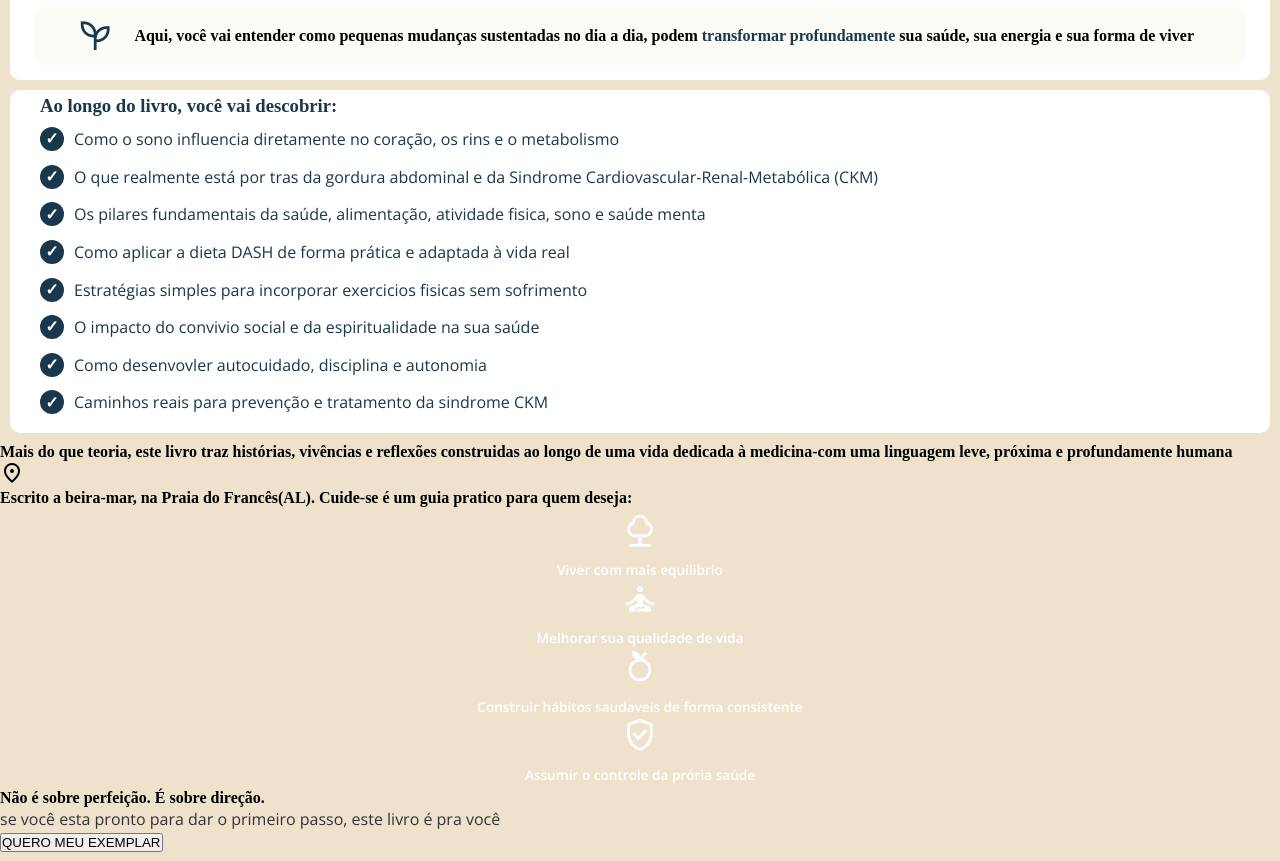
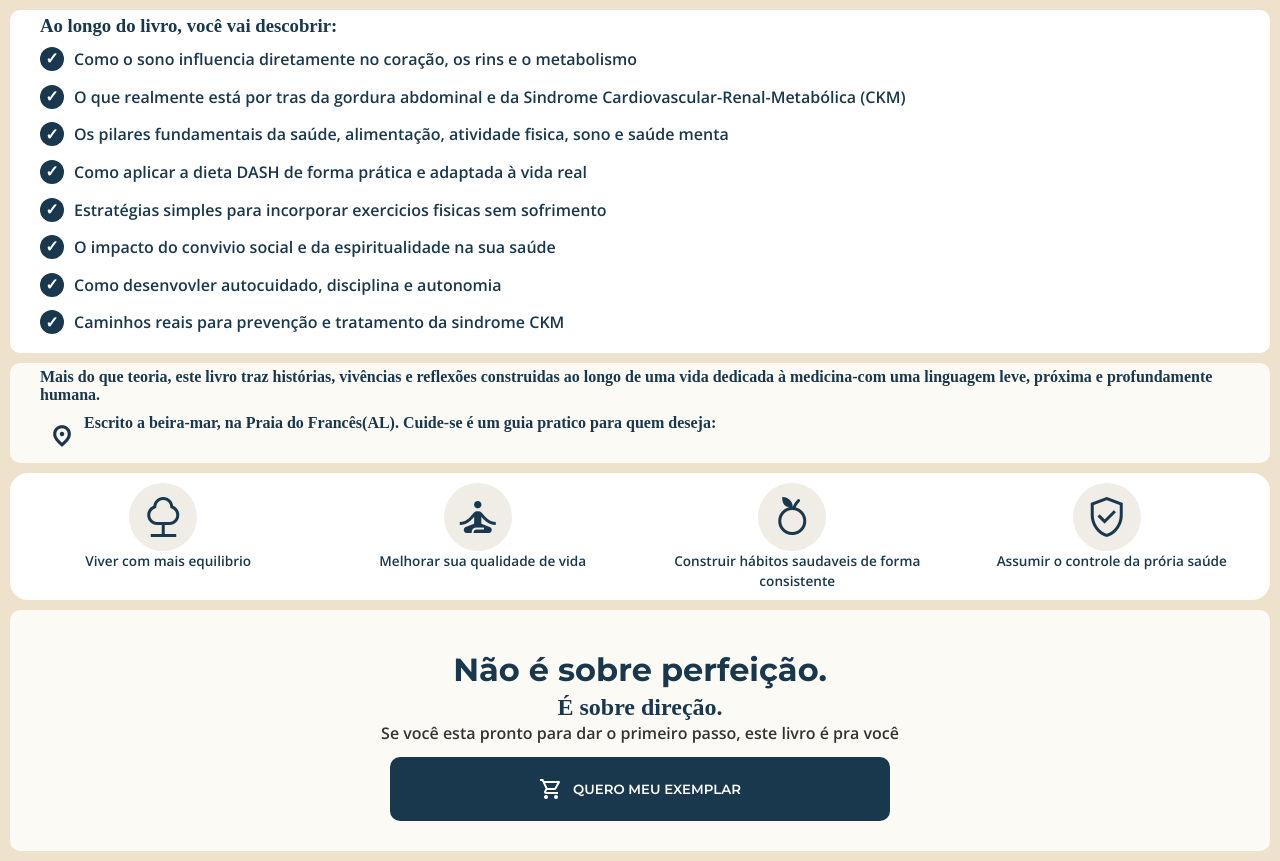
Before and after one commit to Nicolasdev25/landing-page-dr-luis-cuide-se, a plain HTML site: page index.html in a window 1280 px wide. Shown: the part 684-1545 px from the top of the page. Drawn offline with nearby package versions, Linux system fonts and the light colour scheme.

Commit message:
feat: terminar seção footer, estilizar itens, ajustar cores

```diff
--- a/index.html
+++ b/index.html
@@ -32,7 +32,7 @@
         <div class="hero-description">
           <h2 class="hero-sub-title">Visão geral do livro</h2>
           <p>Você nao precisa de mais informação.</p>
-          <p>Você Precisa <strong>mudar o rumo da sua vida</strong></p>
+          <p>Você Precisa <strong>mudar o rumo da sua vida.</strong></p>
         </div>
 
         <button class="btn-buy-book">
@@ -114,34 +114,33 @@
         <li>Caminhos reais para prevenção e tratamento da sindrome CKM</li>
       </ul>
     </section>
-    <seciton class="localization">
 
+    <section class="localization">
       <div class="book-written">
         <h4>
           Mais do que teoria, este livro traz histórias, vivências e reflexões
           construidas ao longo de uma vida dedicada à medicina-com uma linguagem
-          leve, próxima e profundamente humana
+          leve, próxima e profundamente humana.
         </h4>
       </div>
-
-      <div class="localization-icon">
+      <div class="description-localization">
         <span class="material-symbols-outlined icon-health"> location_on </span>
         <h4>
           Escrito a beira-mar, na Praia do Francês(AL). Cuide-se é um guia
           pratico para quem deseja:
         </h4>
-        <div class="general-icon"></div>
-    </seciton>
+      </div>
+    </section>
 
     <section class="new-benefctis">
 
-      <div class="card">
+      <div class="card-beneficts">
         <span class="material-symbols-outlined icon-health"> nature </span>
         <card class="card-descrition">
           <p>Viver com mais equilibrio</p>
         </card>
       </div>
-      <div class="card">
+      <div class="card-beneficts">
         <span class="material-symbols-outlined icon-health">
           self_improvement
         </span>
@@ -149,13 +148,13 @@
           <p>Melhorar sua qualidade de vida</p>
         </div>
       </div>
-      <div class="card">
+      <div class="card-beneficts">
         <span class="material-symbols-outlined icon-health"> nutrition </span>
         <div class="card-descrition">
           <p>Construir hábitos saudaveis de forma consistente</p>
         </div>
       </div>
-      <div class="card">
+      <div class="card-beneficts">
         <span class="material-symbols-outlined icon-health">
           verified_user
         </span>
@@ -167,11 +166,16 @@
     </section>
 
     <footer>
-      <h4>Não é sobre perfeição. É sobre direção.</h4>
+      <h2>Não é sobre perfeição.</h2>
+      <h3>É sobre direção.</h3>
       <p>
-        se você esta pronto para dar o primeiro passo, este livro é pra você
+        Se você esta pronto para dar o primeiro passo, este livro é pra você
       </p>
-      <button class="btn-buy-2">QUERO MEU EXEMPLAR</button>
+      <button class="btn-buy-2">
+        <span class="material-symbols-outlined">
+        shopping_cart
+        </span>QUERO MEU EXEMPLAR
+      </button>
     </footer>
   </body>
 </html>
--- a/style.css
+++ b/style.css
@@ -10,23 +10,23 @@
   --text-color: #333333;
   --accent-green: #5f8a7e;
   --branco: #ffffff;
+  --bg-icon: #f0ece6;
 }
 body {
-  background-color: #EFE2CC;
-
+  background-color: #efe2cc;
 }
 
-section{
+section {
   padding: 5px;
 }
 
-
 strong {
   color: var(--primary-blue);
+  font-weight: bold;
 }
 
-h2,h4
-.cta-button {
+h2,
+h4 .cta-button {
   font-family: "Montserrat", sans-serif;
 }
 
@@ -65,12 +65,12 @@ li {
   background-size: cover;
   background-position: center top;
   width: 100%;
-  min-height: 530px;
+  min-height: 450px;
   background-repeat: no-repeat;
 }
 
 .hero-title {
-  font-size: 3rem;
+  font-size: 2.7rem;
   font-family: "Permanent Marker", cursive;
   font-weight: bold;
   font-style: normal;
@@ -80,7 +80,7 @@ li {
   align-items: center;
 }
 .hero-paragraph {
-  font-size: 1rem;
+  font-size: 0.8rem;
   color: var(--primary-blue);
   font-weight: bold;
   text-align: center;
@@ -96,8 +96,9 @@ li {
   font-size: 1rem;
   max-width: 250px;
   text-align: left;
-  padding-bottom: 10px;
+  padding-bottom: 5px;
   color: black;
+  font-weight: bold;
 }
 
 .btn-buy-book {
@@ -105,6 +106,7 @@ li {
   align-items: center;
   justify-content: center;
   width: fit-content;
+  gap: 10px;
   max-width: 330px;
   color: var(--branco);
   background-color: var(--primary-blue);
@@ -114,7 +116,7 @@ li {
   font-family: "Montserrat", sans-serif;
 }
 
-.hightlight{
+.hightlight {
   background-color: var(--primary-blue);
   display: flex;
   align-items: flex-start;
@@ -124,43 +126,41 @@ li {
   margin: -28px auto 10px;
   padding: 10px;
   border-radius: 18px;
-
 }
-.card{
+.card {
   flex: 1;
   text-align: center;
 }
 
-.card .icon-health{
+.card .icon-health {
   color: var(--branco);
   font-size: 2.4rem;
   margin-bottom: 10px;
 }
-.card-descrition p{
+.card-descrition p {
   text-align: center;
   color: var(--branco);
   font-size: 0.85rem;
   font-weight: 600;
   line-height: 1.45;
 }
-.card-descrition strong{
+.card-descrition strong {
   color: var(--branco);
 }
 
-.about{
+.about {
   background-color: var(--branco);
   display: flex;
   flex-direction: column;
   border-radius: 10px;
-  margin: 10px
-
+  margin: 10px;
 }
 
-.about h4{
+.about h4 {
   padding: 10px;
 }
 
-.sub-about{
+.sub-about {
   display: flex;
   align-items: center;
   justify-content: center;
@@ -169,19 +169,19 @@ li {
   border-radius: 10px;
   margin: 10px 20px;
 }
-.sub-about .icon-health{
+.sub-about .icon-health {
   color: var(--primary-blue);
   font-size: 2.4rem;
   margin: 0 10px 0 0;
 }
 
-.benefits-book{
+.benefits-book {
   background-color: var(--branco);
   padding-left: 30px;
   border-radius: 10px;
   margin: 10px;
 }
-.benefits-book h3{
+.benefits-book h3 {
   color: var(--primary-blue);
   padding-bottom: 10px;
 }
@@ -196,6 +196,7 @@ li {
   align-items: flex-start;
   gap: 10px;
   margin-bottom: 12px;
+  font-weight: bold;
 }
 
 .benefits-book li::before {
@@ -210,3 +211,104 @@ li {
   color: var(--branco);
   font-weight: bold;
 }
+
+.localization {
+  background-color: var(--bg-color);
+  padding-left: 30px;
+  border-radius: 10px;
+  margin: 10px;
+}
+
+.localization h4 {
+  color: var(--primary-blue);
+  padding-bottom: 10px;
+}
+
+.description-localization {
+  color: var(--primary-blue);
+  display: flex;
+}
+
+.description-localization .icon-health {
+  font-weight: bolder;
+  padding: 10px;
+}
+
+.new-benefctis {
+  background-color: var(--branco);
+  display: flex;
+  align-items: flex-start;
+  justify-content: space-between;
+  gap: 18px;
+  color: var(--branco);
+  margin: auto 10px;
+  padding: 10px;
+  border-radius: 18px;
+}
+
+.new-benefctis .card-descrition p {
+  color: var(--primary-blue);
+ font-size: 0.85rem;
+  font-weight: 600;
+  line-height: 1.45;
+}
+
+.card-beneficts .icon-health {
+  background-color: var(--bg-icon);
+  border-radius: 50px;
+  padding: 10px;
+  color: var(--primary-blue);
+  font-size: 3rem;
+  margin: 0 10px 0 0;
+}
+.card-beneficts {
+  flex: 1;
+  text-align: center;
+
+}
+
+footer{
+  background-color: var(--bg-color);
+  padding-left: 30px;
+  padding: 30px;
+  border-radius: 10px;
+  margin: 10px;
+  display: flex;
+  justify-content: center;
+  align-items: center;
+  flex-direction: column;
+}
+
+footer h2{
+  font-size: 2rem;
+  color: var(--primary-blue);
+  margin-top: 10px;
+  padding-bottom: 5px;
+}
+
+footer h3{
+  font-size: 1.5rem;
+  color: var(--primary-blue);
+}
+
+footer p{
+  text-align: center;
+  color: var(--text-color);
+  font-weight: bold;
+  padding-bottom: 10px;
+}
+
+.btn-buy-2{
+  display: flex;
+  align-items: center;
+  justify-content: center;
+  width: fit-content;
+  gap: 10px;
+  min-width: 500px;
+  color: var(--branco);
+  background-color: var(--primary-blue);
+  padding: 20px 30px;
+  border-radius: 10px;
+  border: none;
+  font-family: "Montserrat", sans-serif;
+}
```
